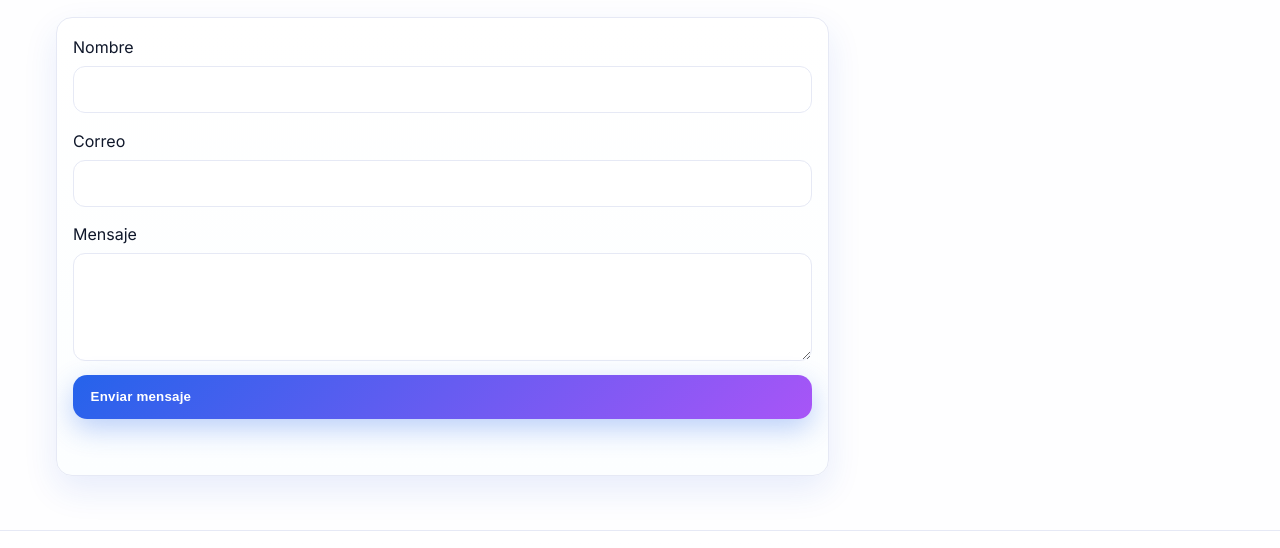
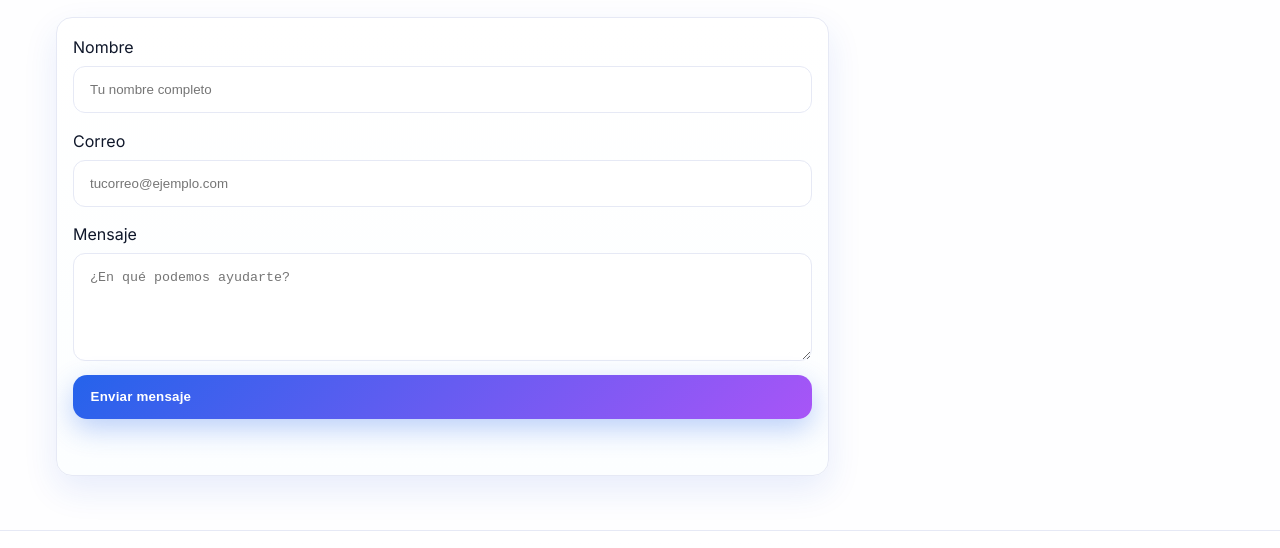
Before and after one commit to levisB852/pagecomplet, a plain HTML site: page index.html in a window 1280 px wide. Shown: the part 2419-2967 px from the top of the page. Drawn offline with nearby package versions, Linux system fonts and the light colour scheme.

Commit message:
Actualización de contacto

```diff
--- a/index.html
+++ b/index.html
@@ -216,7 +216,8 @@
       name="contact"
       method="POST"
       data-netlify="true"
-      netlify-honeypot="bot-field">
+      netlify-honeypot="bot-field"
+      action="./archivos/gracias.html">
 
   <input type="hidden" name="form-name" value="contact" />
   <p style="display:none">
@@ -225,22 +226,23 @@
 
   <div class="field">
     <label for="nombre">Nombre</label>
-    <input class="input" id="nombre" name="nombre" required />
+    <input class="input" id="nombre" name="nombre" required placeholder="Tu nombre completo" />
   </div>
 
   <div class="field">
     <label for="email">Correo</label>
-    <input class="input" id="email" name="email" type="email" required />
+    <input class="input" id="email" name="email" type="email" required placeholder="tucorreo@ejemplo.com" />
   </div>
 
   <div class="field">
     <label for="mensaje">Mensaje</label>
-    <textarea class="input" id="mensaje" name="mensaje" rows="5" required></textarea>
+    <textarea class="input" id="mensaje" name="mensaje" rows="5" required placeholder="¿En qué podemos ayudarte?"></textarea>
   </div>
 
   <button class="btn btn-primary" type="submit">Enviar mensaje</button>
   <p id="formMsg" class="muted" role="status" aria-live="polite" style="margin-top:.6rem"></p>
 </form>
+
 
 
         </div>
```
